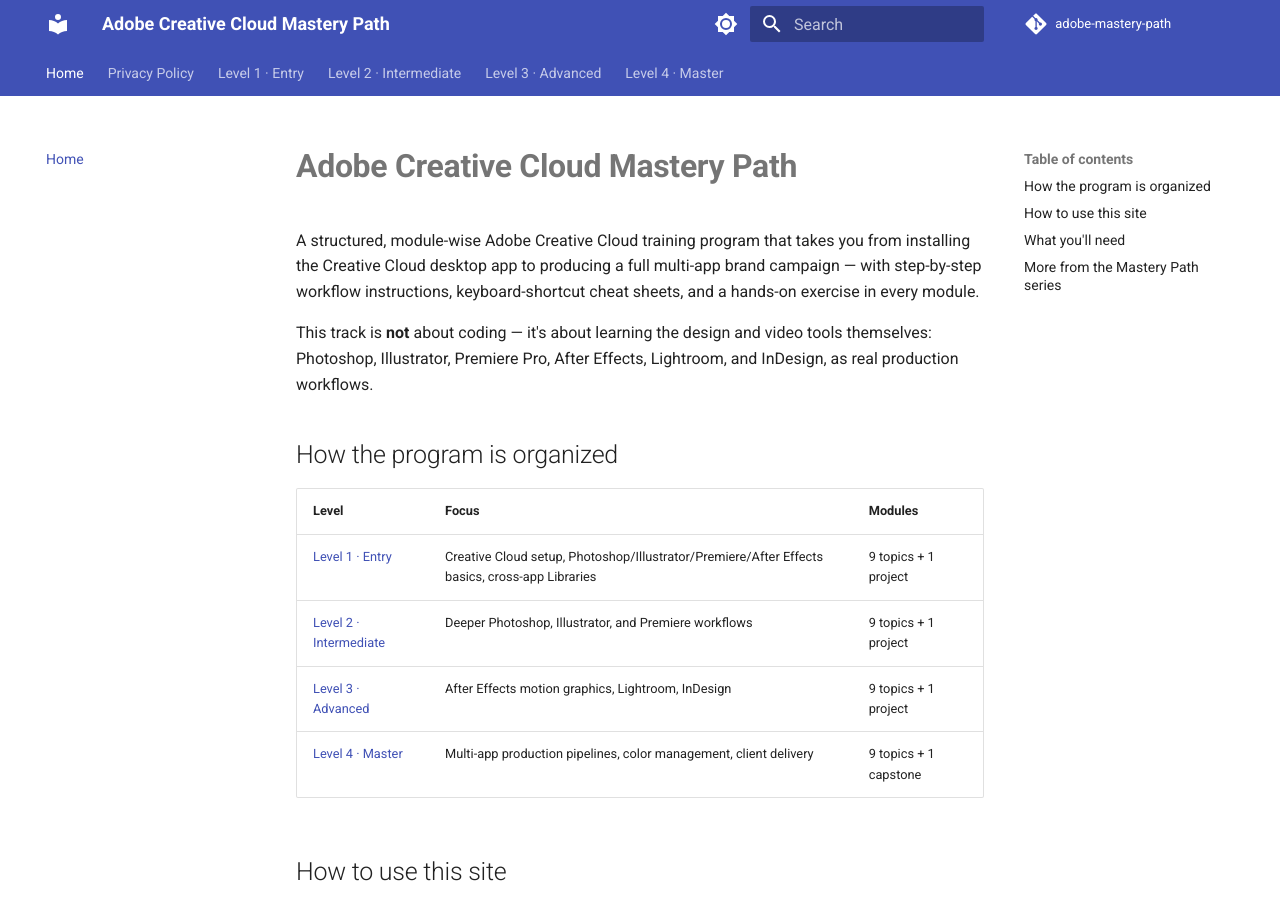
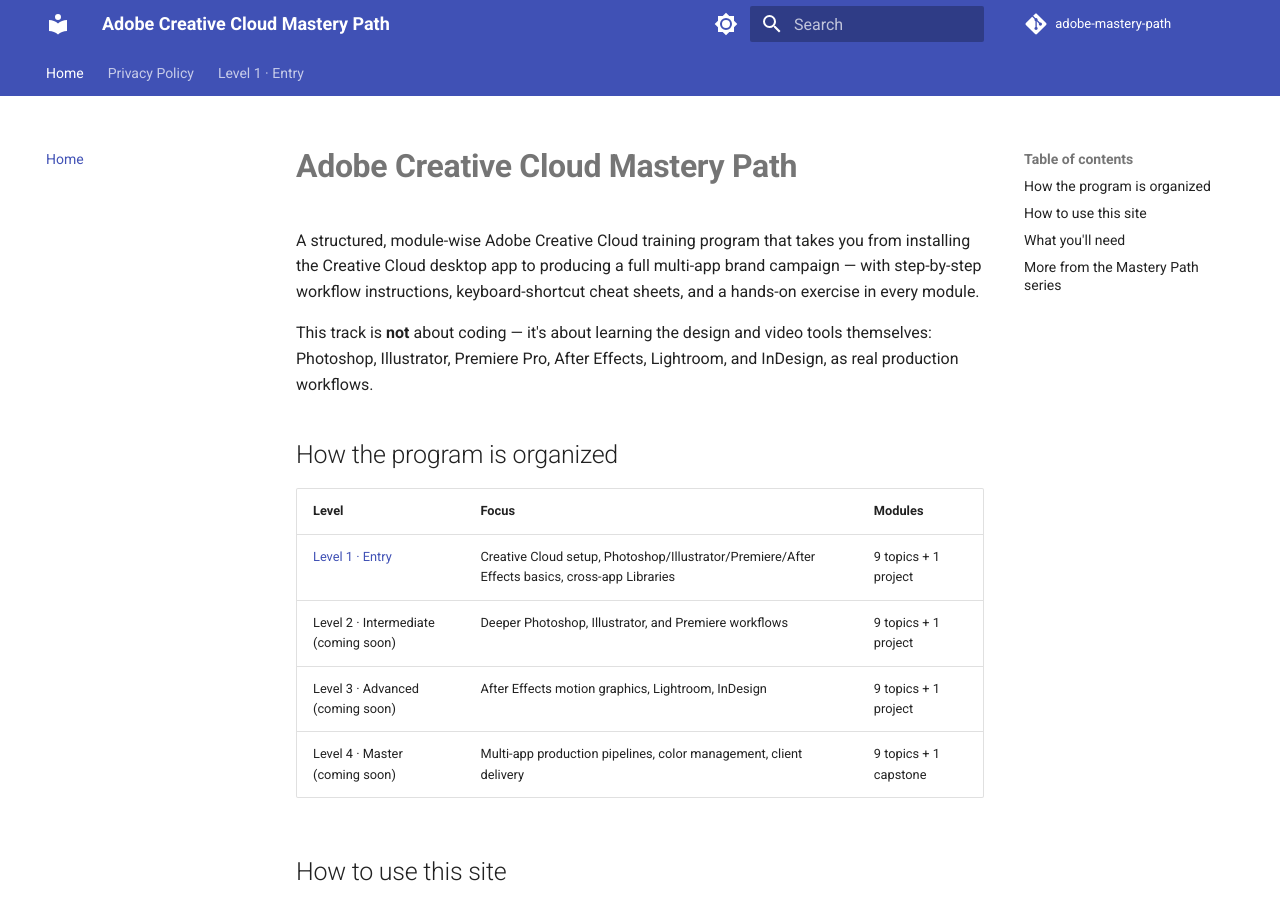
Before and after one commit to SIGILIPELLI/adobe-mastery-path, an MkDocs documentation site: the page built from docs/index.md, in a window 1280 px wide and 900 px high. Built offline with MkDocs 1.6.1 and Material for MkDocs 9.7.7, drawn with Linux system fonts in a browser that asks for light colours; comment, search, counter and statistics services are not loaded; part of the change alters nothing that is shown.

Commit message:
Hide unfinished levels from crawl surface pending content backfill
AdSense flagged the domain for 'Low value content'. Real lessons are
being written level by level; in the meantime this removes only the
still-unwritten levels from nav/sitemap/homepage (files are untouched)
so the site isn't submitting thin content to Google during the
backfill. Re-running this after a level's content is finished
automatically restores it.

Co-Authored-By: Claude Opus 5 <noreply@anthropic.com>

```diff
--- a/docs/index.md
+++ b/docs/index.md
@@ -19,9 +19,9 @@ Lightroom, and InDesign, as real production workflows.
 | Level | Focus | Modules |
 |-------|-------|---------|
 | [Level 1 · Entry](level-1/index.md) | Creative Cloud setup, Photoshop/Illustrator/Premiere/After Effects basics, cross-app Libraries | 9 topics + 1 project |
-| [Level 2 · Intermediate](level-2/index.md) | Deeper Photoshop, Illustrator, and Premiere workflows | 9 topics + 1 project |
-| [Level 3 · Advanced](level-3/index.md) | After Effects motion graphics, Lightroom, InDesign | 9 topics + 1 project |
-| [Level 4 · Master](level-4/index.md) | Multi-app production pipelines, color management, client delivery | 9 topics + 1 capstone |
+| Level 2 · Intermediate (coming soon) | Deeper Photoshop, Illustrator, and Premiere workflows | 9 topics + 1 project |
+| Level 3 · Advanced (coming soon) | After Effects motion graphics, Lightroom, InDesign | 9 topics + 1 project |
+| Level 4 · Master (coming soon) | Multi-app production pipelines, color management, client delivery | 9 topics + 1 capstone |
 
 ## How to use this site
 
--- a/mkdocs.yml
+++ b/mkdocs.yml
@@ -62,39 +62,8 @@ nav:
       - "08 · Premiere Editing Workflow": level-1/08-premiere-editing-workflow.md
       - "09 · Cross-App Creative Cloud Libraries Workflow": level-1/09-cross-app-libraries-workflow.md
       - "10 · Capstone Project — Brand Kit": level-1/10-capstone-brand-kit.md
-  - "Level 2 · Intermediate":
-      - Overview: level-2/index.md
-      - "01 · Advanced Layers & Smart Objects (Photoshop)": level-2/01-advanced-layers-smart-objects.md
-      - "02 · Photoshop Color Correction & Grading": level-2/02-photoshop-color-correction.md
-      - "03 · Illustrator Advanced Typography": level-2/03-illustrator-advanced-typography.md
-      - "04 · Illustrator Gradients, Meshes & Effects": level-2/04-illustrator-gradients-meshes.md
-      - "05 · Premiere Multi-Cam Editing": level-2/05-premiere-multicam-editing.md
-      - "06 · Premiere Audio Mixing & Sound Design": level-2/06-premiere-audio-mixing.md
-      - "07 · Photoshop Automation (Actions & Batch Processing)": level-2/07-photoshop-automation-actions.md
-      - "08 · Illustrator Pattern & Asset Libraries": level-2/08-illustrator-pattern-libraries.md
-      - "09 · Premiere Titles & Essential Graphics": level-2/09-premiere-titles-essential-graphics.md
-      - "10 · Project — Multi-App Marketing Campaign": level-2/10-project-marketing-campaign.md
-  - "Level 3 · Advanced":
-      - Overview: level-3/index.md
-      - "01 · After Effects Motion Graphics Fundamentals": level-3/01-ae-motion-graphics-fundamentals.md
-      - "02 · After Effects Keyframing & Easing": level-3/02-ae-keyframing-easing.md
-      - "03 · After Effects Compositing & Effects": level-3/03-ae-compositing-effects.md
-      - "04 · After Effects Expressions Basics": level-3/04-ae-expressions-basics.md
-      - "05 · Lightroom Classic Import & Organization": level-3/05-lightroom-import-organization.md
-      - "06 · Lightroom Develop Module & Color Grading": level-3/06-lightroom-develop-color-grading.md
-      - "07 · InDesign Layout & Grids Basics": level-3/07-indesign-layout-grids.md
-      - "08 · InDesign Styles & Long Documents": level-3/08-indesign-styles-long-documents.md
-      - "09 · After Effects Motion Tracking Basics": level-3/09-ae-motion-tracking-basics.md
-      - "10 · Project — Animated Explainer Video": level-3/10-project-explainer-video.md
-  - "Level 4 · Master":
-      - Overview: level-4/index.md
-      - "01 · Multi-App Production Pipelines Overview": level-4/01-multi-app-pipelines-overview.md
-      - "02 · Dynamic Link: Premiere ↔ After Effects": level-4/02-dynamic-link-premiere-ae.md
-      - "03 · Advanced Color Management Across Apps": level-4/03-advanced-color-management.md
-      - "04 · Team Libraries & Collaboration at Scale": level-4/04-team-libraries-collaboration.md
-      - "05 · Automating Workflows with Actions & Scripts": level-4/05-automating-workflows-scripts.md
-      - "06 · After Effects Motion Graphics Templates (Mogrts)": level-4/06-ae-motion-graphics-templates.md
-      - "07 · Premiere Advanced Color Grading (Lumetri Scopes)": level-4/07-premiere-advanced-color-grading.md
-      - "08 · InDesign-to-Print Production Workflow": level-4/08-indesign-print-production.md
-      - "09 · Portfolio & Client Delivery Workflows": level-4/09-portfolio-client-delivery.md
-      - "10 · Capstone Project — Full Campaign Production": level-4/10-capstone-campaign-production.md
+# --- auto-pruned stub levels (see AdSense low-value-content fix) ---
+exclude_docs: |
+  level-2/*.md
+  level-3/*.md
+  level-4/*.md
```
